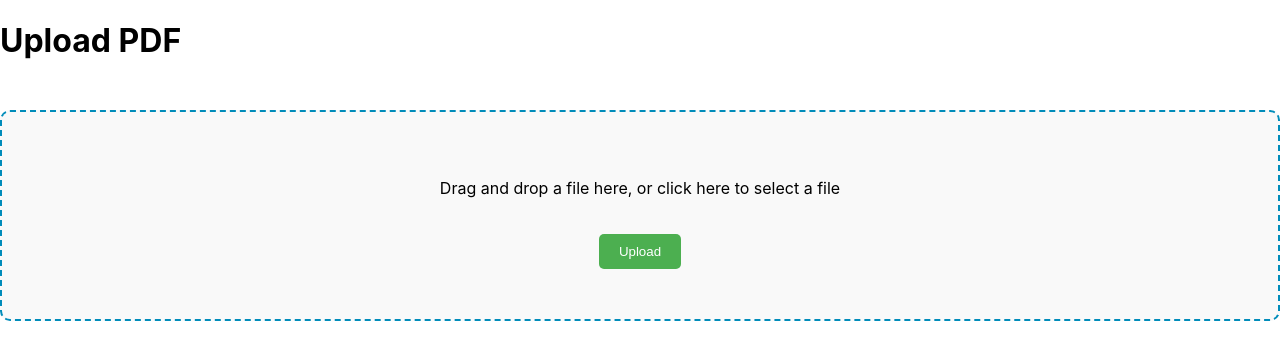
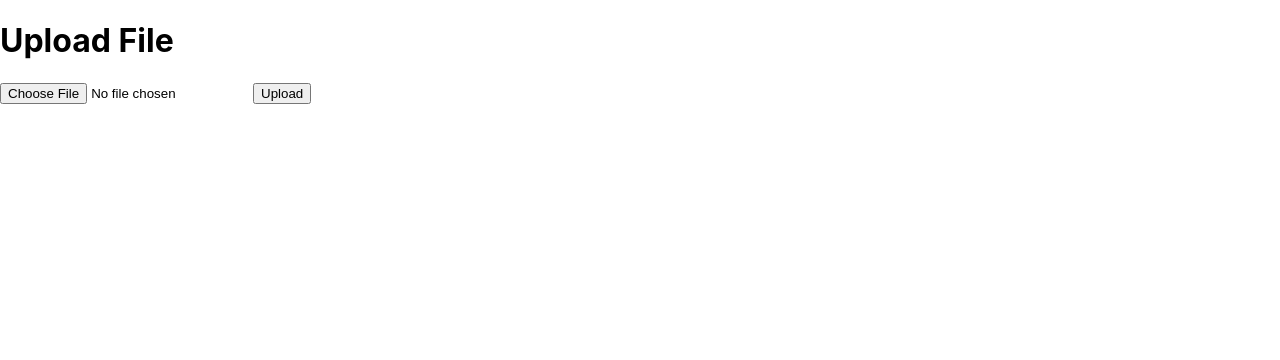
Before and after one commit to SKKUsanhak/frontend, a React (Create React App) app: page / in a window 1280 px wide. Shown: the top 360 px of the page. Built offline with nearby package versions, Linux system fonts and the light colour scheme.

Commit message:
Post to Server

```diff
--- a/package.json
+++ b/package.json
@@ -6,6 +6,7 @@
     "@testing-library/jest-dom": "^5.17.0",
     "@testing-library/react": "^13.4.0",
     "@testing-library/user-event": "^13.5.0",
+    "axios": "^1.7.2",
     "react": "^18.3.1",
     "react-dom": "^18.3.1",
     "react-dropzone": "^14.2.3",
@@ -13,13 +14,13 @@
     "react-scripts": "5.0.1",
     "web-vitals": "^2.1.4"
   },
+  "proxy": "http://localhost:8080",
   "scripts": {
     "start": "react-scripts start",
     "build": "react-scripts build",
     "test": "react-scripts test",
     "eject": "react-scripts eject"
   },
-  "proxy": "http://localhost:8080",
   "eslintConfig": {
     "extends": [
       "react-app",
--- a/src/App.js
+++ b/src/App.js
@@ -1,14 +1,47 @@
-import React from 'react';
-import { BrowserRouter as Router, Route, Routes } from 'react-router-dom';
-import UploadPage from './pages/UploadPage';
+import React, { useState } from 'react';
+import axios from 'axios';
 
 function App() {
+  const [file, setFile] = useState(null);
+  const [jsonResponse, setJsonResponse] = useState(null);
+  const [message, setMessage] = useState('');
+
+  const handleFileChange = (event) => {
+      setFile(event.target.files[0]);
+  };
+
+  const handleUpload = () => {
+      const formData = new FormData();
+      formData.append('file', file);
+
+      axios.post('/upload', formData, {
+          headers: {
+              'Content-Type': 'multipart/form-data'
+          }
+      })
+      .then(response => {
+          setMessage('File uploaded successfully!');
+          setJsonResponse(response.data);
+      })
+      .catch(error => {
+          setMessage('Failed to upload file.');
+          console.error('There was an error uploading the file!', error);
+      });
+  };
+
   return (
-    <Router>
-      <Routes>
-        <Route path="/" element={<UploadPage />} />
-      </Routes>
-    </Router>
+    <div>
+      <h1>Upload File</h1>
+      <input type="file" onChange={handleFileChange} />
+      <button onClick={handleUpload}>Upload</button>
+      <p>{message}</p>
+      {jsonResponse && (
+        <div>
+          <h2>Response JSON</h2>
+          <pre>{JSON.stringify(jsonResponse, null, 2)}</pre>
+        </div>
+      )}
+    </div>
   );
 }
 
--- a/src/components/FileUpload.css
+++ /dev/null
@@ -1,56 +0,0 @@
-.upload-container {
-    display: flex;
-    flex-direction: column;
-    align-items: center;
-    justify-content: center;
-    margin-top: 50px;
-    border: 2px dashed #008cba;
-    padding: 50px;
-    border-radius: 10px;
-    background-color: #f9f9f9;
-    transition: background-color 0.3s ease;
-    text-align: center;
-  }
-
-  .upload-container:hover {
-    background-color: #e6f7ff;
-  }
-
-  .file-input {
-    display: none;
-  }
-
-  .file-label {
-    display: inline-block;
-    padding: 10px 20px;
-    background-color: #008cba;
-    color: white;
-    border-radius: 5px;
-    cursor: pointer;
-    transition: background-color 0.3s ease;
-  }
-
-  .file-label:hover {
-    background-color: #005f7f;
-  }
-
-  .upload-button {
-    margin-top: 20px;
-    padding: 10px 20px;
-    background-color: #4caf50;
-    color: white;
-    border: none;
-    border-radius: 5px;
-    cursor: pointer;
-    transition: background-color 0.3s ease;
-  }
-
-  .upload-button:hover {
-    background-color: #388e3c;
-  }
-
-  .file-name {
-    margin-top: 20px;
-    font-size: 1.2em;
-    color: #333;
-  }
--- a/src/components/FileUpload.js
+++ /dev/null
@@ -1,54 +0,0 @@
-import React, { useState } from 'react';
-import { useDropzone } from 'react-dropzone';
-import axios from 'axios';
-import './FileUpload.css';
-
-function FileUpload({ setTableData }) {
-  const [file, setFile] = useState(null);
-
-  const onDrop = acceptedFiles => {
-    setFile(acceptedFiles[0]);
-  };
-
-  const { getRootProps, getInputProps, isDragActive } = useDropzone({ onDrop });
-
-  const handleUpload = async () => {
-    if (!file) {
-      alert("Please select a file to upload.");
-      return;
-    }
-
-    const formData = new FormData();
-    formData.append('file', file);
-
-    try {
-      console.log("Uploading file...");
-      const response = await axios.post('http://백엔드서버IP:8080/upload', formData, {
-        headers: {
-          'Content-Type': 'multipart/form-data'
-        }
-      });
-      console.log("File uploaded successfully:", response.data);
-      setTableData(response.data);  // Assuming the backend returns JSON data
-    } catch (error) {
-      console.error('Error uploading file:', error);
-    }
-  };
-
-  return (
-    <div className="upload-container" {...getRootProps()}>
-      <input {...getInputProps()} className="file-input" />
-      {
-        isDragActive ?
-          <p>Drop the file here ...</p> :
-          <p>Drag and drop a file here, or click here to select a file</p>
-      }
-      {file && <p className="file-name">{file.name}</p>}
-      <button onClick={handleUpload} className="upload-button">
-        Upload
-      </button>
-    </div>
-  );
-}
-
-export default FileUpload;
--- a/src/components/Table.js
+++ /dev/null
@@ -1,26 +0,0 @@
-import React from 'react';
-
-function Table({ data }) {
-  return (
-    <table>
-      <thead>
-        <tr>
-          {data.length > 0 && Object.keys(data[0]).map((key) => (
-            <th key={key}>{key}</th>
-          ))}
-        </tr>
-      </thead>
-      <tbody>
-        {data.map((row, index) => (
-          <tr key={index}>
-            {Object.values(row).map((cell, cellIndex) => (
-              <td key={cellIndex}>{cell}</td>
-            ))}
-          </tr>
-        ))}
-      </tbody>
-    </table>
-  );
-}
-
-export default Table;
--- a/src/pages/UploadPage.js
+++ /dev/null
@@ -1,17 +0,0 @@
-import React, { useState } from 'react';
-import FileUpload from '../components/FileUpload';
-import Table from '../components/Table';
-
-function UploadPage() {
-  const [tableData, setTableData] = useState([]);
-
-  return (
-    <div>
-      <h1>Upload PDF</h1>
-      <FileUpload setTableData={setTableData} />
-      <Table data={tableData} />
-    </div>
-  );
-}
-
-export default UploadPage;
```
Also changed, not shown: src/components/TableEditor.css (deleted, +0 -14 lines), src/components/TableEditor.js (deleted, +0 -58 lines), src/pages/_UploadPage.css (deleted, +0 -12 lines), 1 other file (tests, documents, lock files or other folders).
